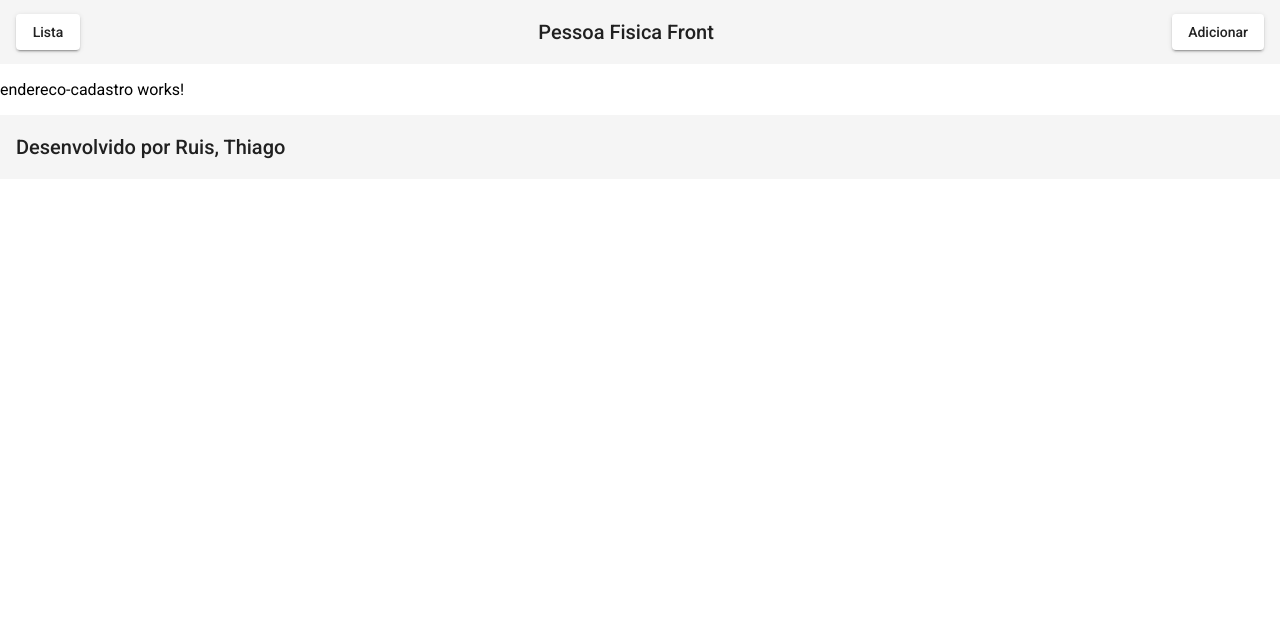
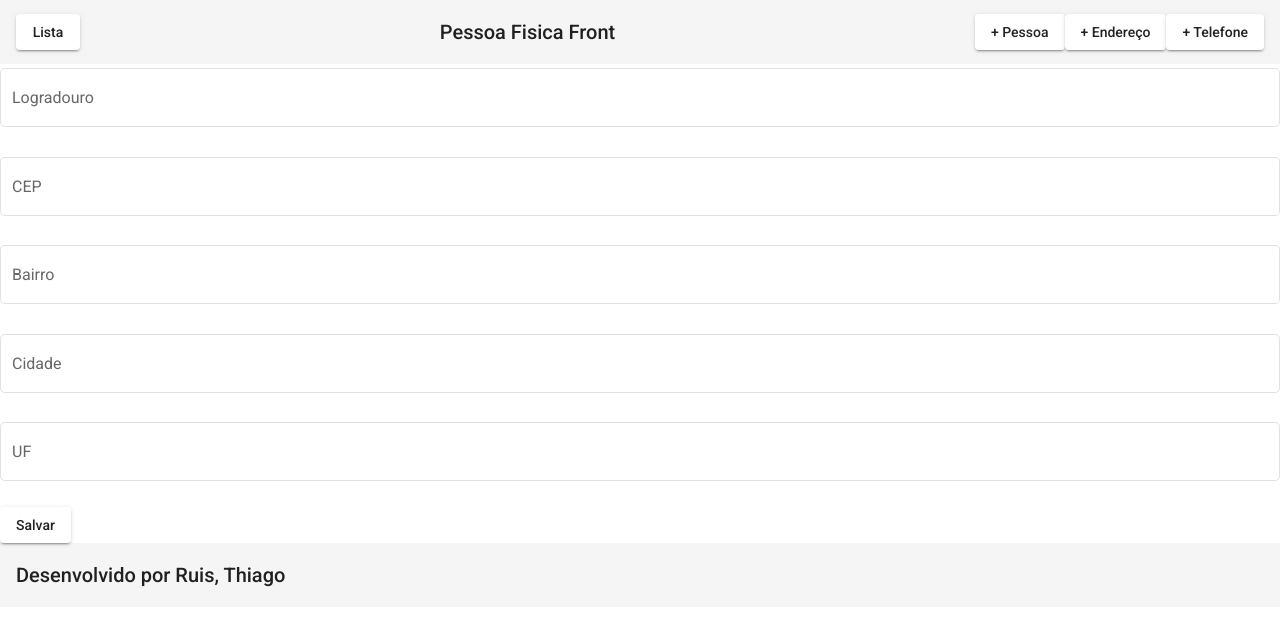
Before and after one commit to ThiagoRuis/pessoa-fisica-front, an Angular app in the folder ruis-front/: page /cadastro-endereco in a window 1280 px wide. Shown: the top 626 px of the page. Built offline with nearby package versions, Linux system fonts and the light colour scheme.

Commit message:
Inicio implementação de novos forms de cadastro. Front enviando valor para o controller

```diff
--- a/ruis-front/src/app/app.component.html
+++ b/ruis-front/src/app/app.component.html
@@ -1,7 +1,9 @@
 <mat-toolbar>
     <a mat-raised-button routerLink="/">Lista</a>
     <span class="titulo-app">  {{title}}  </span>
-    <a mat-raised-button routerLink="/cadastro">Adicionar</a>
+    <a mat-raised-button routerLink="/cadastro-pessoa">+ Pessoa</a>
+    <a mat-raised-button routerLink="/cadastro-endereco">+ Endereço</a>
+    <a mat-raised-button routerLink="/cadastro-telefone">+ Telefone</a>
 </mat-toolbar>
 <router-outlet></router-outlet>
 <mat-toolbar>
--- a/ruis-front/src/app/endereco-cadastro/endereco-cadastro.component.css
+++ b/ruis-front/src/app/endereco-cadastro/endereco-cadastro.component.css
@@ -0,0 +1,4 @@
+.formulario-cadastro {
+    display: flex;
+    flex-direction: column;
+}
--- a/ruis-front/src/app/endereco-cadastro/endereco-cadastro.component.html
+++ b/ruis-front/src/app/endereco-cadastro/endereco-cadastro.component.html
@@ -1 +1,25 @@
-<p>endereco-cadastro works!</p>
+<form [formGroup]="enderecoForm" (ngSubmit)="salvaFormulario()">
+    <div class="formulario-cadastro">
+        <mat-form-field appearance="outline">
+            <mat-label>Logradouro</mat-label>
+            <input matInput formControlName="logradouro">
+        </mat-form-field>
+        <mat-form-field appearance="outline">
+            <mat-label>CEP</mat-label>
+            <input matInput formControlName="cep">
+        </mat-form-field>
+        <mat-form-field appearance="outline">
+            <mat-label>Bairro</mat-label>
+            <input matInput formControlName="bairro">
+        </mat-form-field>
+        <mat-form-field appearance="outline">
+            <mat-label>Cidade</mat-label>
+            <input matInput formControlName="cidade">
+        </mat-form-field>
+        <mat-form-field appearance="outline">
+            <mat-label>UF</mat-label>
+            <input matInput formControlName="uf">
+        </mat-form-field>
+    </div>
+    <button mat-raised-button type="submit">Salvar</button>
+</form>
--- a/ruis-front/src/app/endereco-cadastro/endereco-cadastro.component.ts
+++ b/ruis-front/src/app/endereco-cadastro/endereco-cadastro.component.ts
@@ -1,4 +1,7 @@
 import { Component, OnInit } from '@angular/core';
+import { FormGroup, FormControl } from '@angular/forms';
+import { RuisApiService } from '../ruis-api.service';
+import { Router } from '@angular/router';
 
 @Component({
   selector: 'app-endereco-cadastro',
@@ -6,10 +9,29 @@ import { Component, OnInit } from '@angular/core';
   styleUrls: ['./endereco-cadastro.component.css']
 })
 export class EnderecoCadastroComponent implements OnInit {
+  msgErro: string;
+  enderecoForm = new FormGroup({
+    logradouro: new FormControl(''),
+    cep: new FormControl(''),
+    bairro: new FormControl(''),
+    cidade: new FormControl(''),
+    uf: new FormControl(''),
+  });
 
-  constructor() { }
+  constructor(private api : RuisApiService, private router: Router) { }
 
-  ngOnInit() {
+  ngOnInit() { }
+
+  salvaFormulario() {
+    let dadosForm = this.enderecoForm.value;
+
+    console.warn(dadosForm);
+
+    // this.api.salvaEnderecos([dadosForm]).subscribe(()=>{
+    //   this.router.navigate(['/']);
+    // }, (error) => {
+    //   this.msgErro = 'Ocorreu um erro no cadastro!';
+    //   console.log(dadosForm);
+    // });
   }
-
 }
--- a/ruis-front/src/app/pessoa-cadastro/pessoa-cadastro.component.html
+++ b/ruis-front/src/app/pessoa-cadastro/pessoa-cadastro.component.html
@@ -3,17 +3,17 @@
     <mat-form-field appearance="outline">
       <mat-label>Nome</mat-label>
       <input matInput placeholder="Insira seu nome completo ..." formControlName="nome">
-      <!-- <mat-hint>Nome Completo</mat-hint> -->
+      <mat-hint>Nome Completo</mat-hint>
     </mat-form-field>
     <mat-form-field appearance="outline">
       <mat-label>CPF</mat-label>
       <input matInput placeholder="Insira seu CPF ..." formControlName="cpf">
-      <!-- <mat-hint>Nome Completo</mat-hint> -->
+      <mat-hint>Somente numeros</mat-hint>
     </mat-form-field>
     <mat-form-field appearance="outline">
       <mat-label>Email</mat-label>
       <input matInput placeholder="Insira seu Email ..." formControlName="email">
-      <!-- <mat-hint>Nome Completo</mat-hint> -->
+      <mat-hint>email@dominio.com</mat-hint>
     </mat-form-field>
 
     <mat-form-field appearance="outline">
@@ -23,39 +23,5 @@
       <mat-datepicker #picker></mat-datepicker>
     </mat-form-field>
   </div>
-
-  <div [formGroup]="telefones" class="formulario-cadastro">
-    <mat-form-field appearance="outline">
-      <mat-label>Numero</mat-label>
-      <input matInput formControlName="numero">
-    </mat-form-field>
-  </div>
-
   <button mat-raised-button type="submit">Salvar</button>
 </form>
-
-
-<!-- <div class="formulario-cadastro">
-  <mat-form-field appearance="outline">
-    <mat-label>Logradouro</mat-label>
-    <input matInput name="logradouro">
-  </mat-form-field>
-  <mat-form-field appearance="outline">
-    <mat-label>CEP</mat-label>
-    <input matInput name="cep">
-  </mat-form-field>
-  <mat-form-field appearance="outline">
-    <mat-label>Bairro</mat-label>
-    <input matInput name="bairro">
-  </mat-form-field>
-  <mat-form-field appearance="outline">
-    <mat-label>Cidade</mat-label>
-    <input matInput name="cidade">
-  </mat-form-field>
-  <mat-form-field appearance="outline">
-    <mat-label>UF</mat-label>
-    <input matInput name="uf">
-  </mat-form-field>
-</div>
-
-  -->
--- a/ruis-front/src/app/pessoa-cadastro/pessoa-cadastro.component.ts
+++ b/ruis-front/src/app/pessoa-cadastro/pessoa-cadastro.component.ts
@@ -1,5 +1,5 @@
 import { Component, OnInit } from '@angular/core';
-import { FormGroup, FormControl, FormBuilder, FormArray, Validators } from '@angular/forms';
+import { FormGroup, FormControl } from '@angular/forms';
 import { RuisApiService } from '../ruis-api.service';
 import { Router } from '@angular/router';
 
@@ -10,25 +10,18 @@ import { Router } from '@angular/router';
 })
 export class PessoaCadastroComponent implements OnInit {
   msgErro: string;
-  pessoaFisicaForm: FormGroup;
+  pessoaFisicaForm = new FormGroup({
+    nome: new FormControl(''),
+    cpf: new FormControl(''),
+    email: new FormControl(''),
+    data_nascimento: new FormControl(''),
+  });
 
-  constructor(private api : RuisApiService, private router: Router, private formBuilder: FormBuilder) { }
+  constructor(private api : RuisApiService, private router: Router) { }
 
-  ngOnInit() {
-    this.pessoaFisicaForm = this.formBuilder.group({
-      nome: ['', Validators.required],
-      cpf: ['', Validators.required],
-      email: ['', [Validators.required, Validators.email]],
-      data_nascimento: ['', Validators.required],
-      telefones: new FormArray([]),
-      enderecos: new FormArray([]),
-    });
-  }
+  ngOnInit() { }
 
   salvaFormulario() {
-
-    console.warn(this.pessoaFisicaForm.value);
-    return;
     let dadosForm = this.pessoaFisicaForm.value;
 
     if(! this.validaCPF(dadosForm.cpf) || dadosForm.cpf.indexOf('-') > -1 || dadosForm.cpf.indexOf('.') > -1){
@@ -38,7 +31,7 @@ export class PessoaCadastroComponent implements OnInit {
 
     dadosForm.data_nascimento = this.converteObjetoData(dadosForm.data_nascimento);
     console.warn(dadosForm.cpf);
-    this.api.salvaPessoa(dadosForm).subscribe((dadosRetorno: any)=>{
+    this.api.salvaPessoa(dadosForm).subscribe(()=>{
       this.router.navigate(['/']);
     }, (error) => {
       this.msgErro = 'Ocorreu um erro no cadastro!';
--- a/ruis-front/src/app/telefone-cadastro/telefone-cadastro.component.css
+++ b/ruis-front/src/app/telefone-cadastro/telefone-cadastro.component.css
@@ -0,0 +1,4 @@
+.formulario-cadastro {
+    display: flex;
+    flex-direction: column;
+}
--- a/ruis-front/src/app/telefone-cadastro/telefone-cadastro.component.html
+++ b/ruis-front/src/app/telefone-cadastro/telefone-cadastro.component.html
@@ -1 +1,9 @@
-<p>telefone-cadastro works!</p>
+<form [formGroup]="telefoneForm" (ngSubmit)="salvaFormulario()">
+    <div class="formulario-cadastro">
+        <mat-form-field appearance="outline">
+            <mat-label>Numero</mat-label>
+            <input matInput formControlName="numero">
+        </mat-form-field>
+    </div>
+    <button mat-raised-button type="submit">Salvar</button>
+</form>
--- a/ruis-front/src/app/telefone-cadastro/telefone-cadastro.component.ts
+++ b/ruis-front/src/app/telefone-cadastro/telefone-cadastro.component.ts
@@ -1,4 +1,7 @@
 import { Component, OnInit } from '@angular/core';
+import { FormGroup, FormControl } from '@angular/forms';
+import { RuisApiService } from '../ruis-api.service';
+import { Router } from '@angular/router';
 
 @Component({
   selector: 'app-telefone-cadastro',
@@ -6,10 +9,24 @@ import { Component, OnInit } from '@angular/core';
   styleUrls: ['./telefone-cadastro.component.css']
 })
 export class TelefoneCadastroComponent implements OnInit {
+  msgErro: string;
+  telefoneForm = new FormGroup({
+    numero: new FormControl(''),
+  });
+  constructor(private api : RuisApiService, private router: Router) { }
 
-  constructor() { }
+  ngOnInit() {}
 
-  ngOnInit() {
+  salvaFormulario() {
+    let dadosForm = this.telefoneForm.value;
+
+    console.warn(dadosForm);
+
+    // this.api.salvaEnderecos([dadosForm]).subscribe(()=>{
+    //   this.router.navigate(['/']);
+    // }, (error) => {
+    //   this.msgErro = 'Ocorreu um erro no cadastro!';
+    //   console.log(dadosForm);
+    // });
   }
-
 }
```
